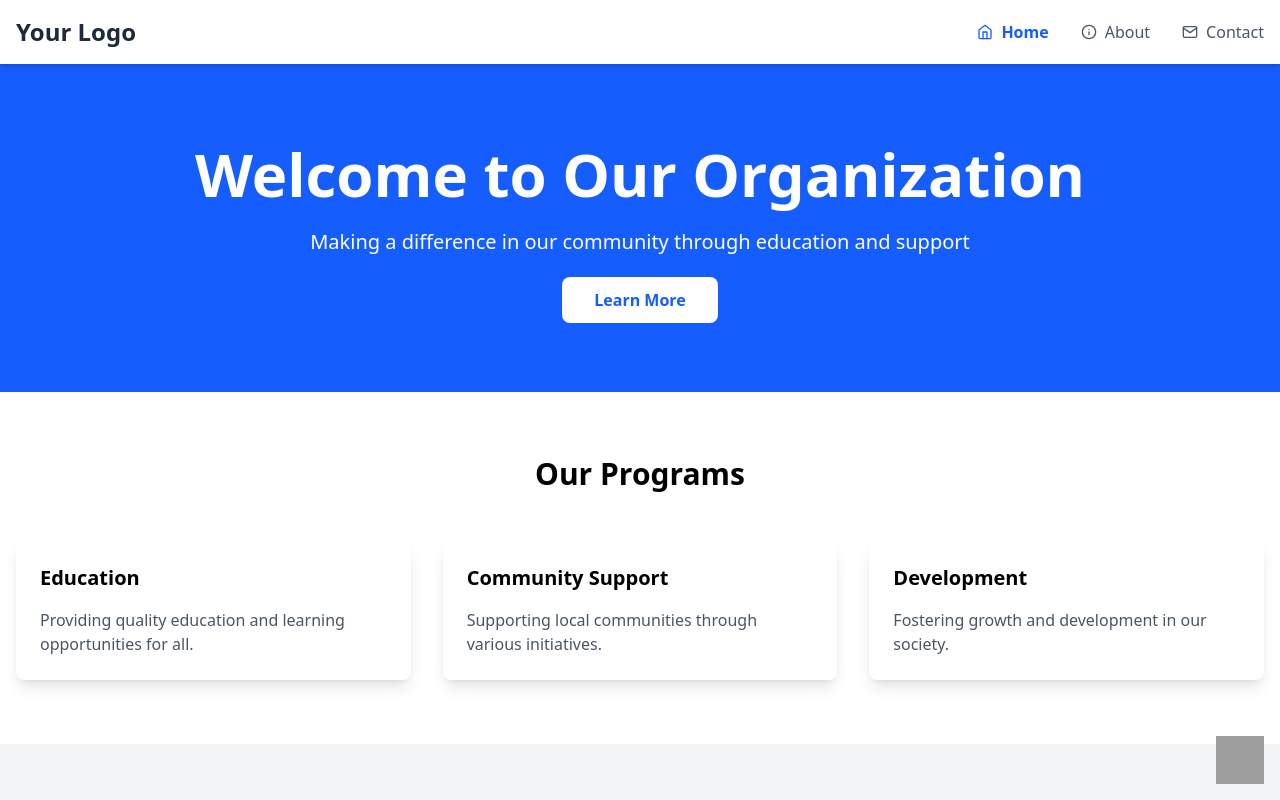
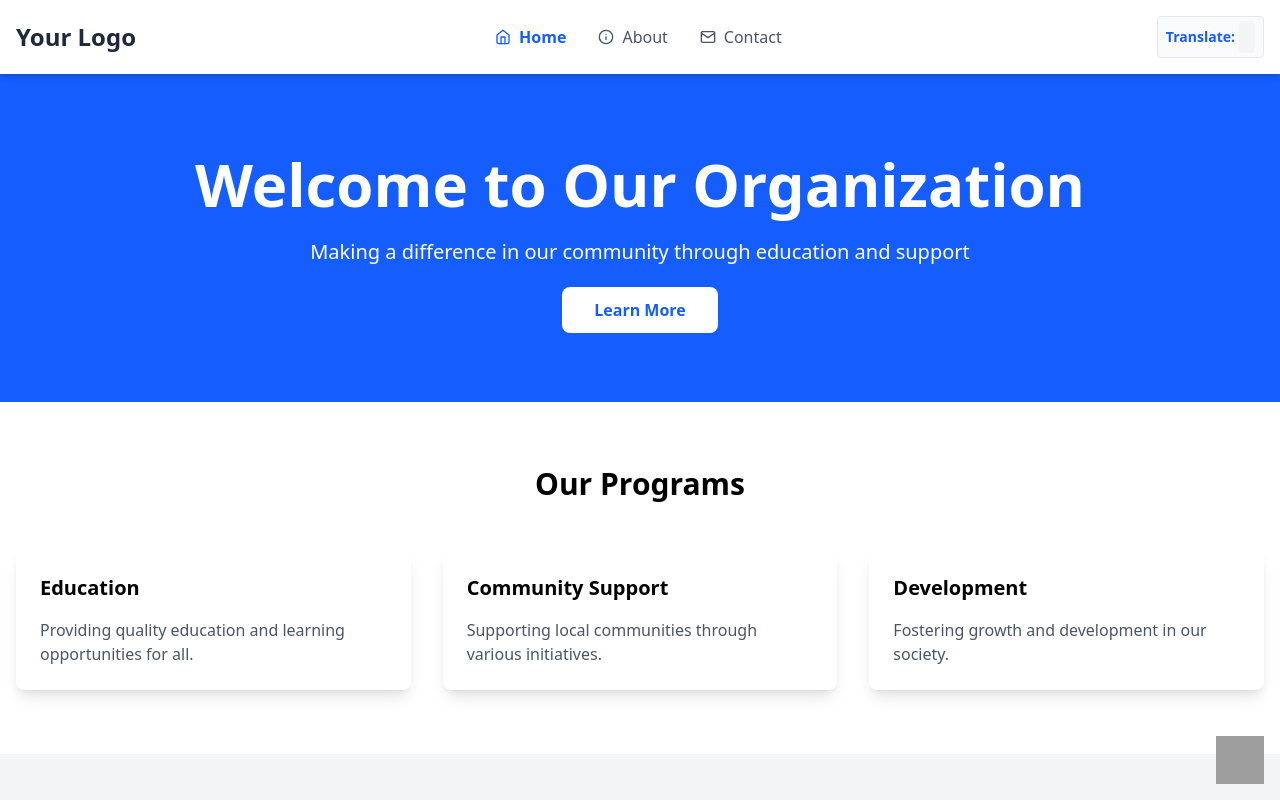
Before and after one commit to ShamanthHiremath/Media-Vision-Bangalore-Website, a React (Vite) app in the folder client/: page / in a window 1280 px wide. Shown: the top 800 px of the page. Built offline with nearby package versions, Linux system fonts and the light colour scheme; grey boxes are pictures that could not be loaded.

Commit message:
added translation

```diff
--- a/client/src/App.css
+++ b/client/src/App.css
@@ -0,0 +1,32 @@
+/* Custom styles for Google Translate in header */
+.google-translate-custom {
+  display: flex;
+  align-items: center;
+  background: #f3f4f6;
+  border-radius: 4px;
+  padding: 2px 8px;
+  /* min-width: 120px; */
+  height: 32px;
+}
+
+/* Hide Google branding and make dropdown compact */
+.goog-logo-link, .goog-te-gadget span {
+  display: none !important;
+}
+.goog-te-gadget {
+  font-size: 0.95rem !important;
+  color: #374151 !important;
+}
+.goog-te-combo {
+  border-radius: 4px;
+  border: 1px solid #d1d5db;
+  padding: 2px 6px;
+  font-size: 0.95rem;
+  background: #fff;
+  color: #374151;
+}
+
+/* Remove extra margin */
+#google_translate_element {
+  margin: 0 !important;
+}
--- a/client/src/App.jsx
+++ b/client/src/App.jsx
@@ -5,6 +5,7 @@ import Footer from './components/Footer';
 import Home from './pages/Home';
 import About from './pages/About';
 import Contact from './pages/Contact';
+import './App.css';
 
 function App() {
   return (
--- /dev/null
+++ b/client/src/components/GoogleTranslate.jsx
@@ -0,0 +1,43 @@
+import React, { useEffect, useRef } from 'react';
+
+const GoogleTranslate = () => {
+  const translateRef = useRef(null);
+
+  useEffect(() => {
+    // Add Google Translate script if it doesn't already exist
+    if (!document.querySelector('#google-translate-script')) {
+      const script = document.createElement('script');
+      script.id = 'google-translate-script';
+      script.src = 'https://translate.google.com/translate_a/element.js?cb=googleTranslateElementInit';
+      script.async = true;
+      document.head.appendChild(script);
+    }
+
+    window.googleTranslateElementInit = () => {
+      if (translateRef.current) {
+        new window.google.translate.TranslateElement(
+          {
+            pageLanguage: 'en',
+            includedLanguages: 'en,kn,hi,ta,te,ml,bn,ur',
+            layout: window.google.translate.TranslateElement.InlineLayout.SIMPLE,
+            autoDisplay: false
+          },
+          translateRef.current
+        );
+      }
+    };
+
+    return () => {
+      delete window.googleTranslateElementInit;
+    };
+  }, []);
+
+  return (
+    <div
+      ref={translateRef}
+      className="google-translate-custom text-sm"
+    ></div>
+  );
+};
+
+export default GoogleTranslate;
--- a/client/src/components/Header.jsx
+++ b/client/src/components/Header.jsx
@@ -1,6 +1,7 @@
 import { useState } from 'react';
 import { NavLink } from 'react-router-dom';
 import { FiHome, FiInfo, FiMail, FiMenu, FiX } from "react-icons/fi";
+import GoogleTranslate from './GoogleTranslate';
 
 function Header() {
   const [menuOpen, setMenuOpen] = useState(false);
@@ -51,6 +52,34 @@ function Header() {
             Contact
           </NavLink>
         </div>
+        {/* Google Translate Button */}
+        <div className="ml-4 flex items-center space-x-2 border border-gray-200 rounded px-2 py-1 bg-gray-50 hover:shadow transition-shadow">
+          <span
+            className="text-sm text-blue-600 font-semibold cursor-pointer inline mr-1 hover:underline"
+            onClick={() => {
+              let attempts = 0;
+              const tryOpenDropdown = () => {
+                const combo = document.querySelector('.goog-te-combo');
+                if (combo) {
+                  combo.focus();
+                  // Try to open with click
+                  combo.click();
+                  // Try to open with keyboard event
+                  const event = new KeyboardEvent('keydown', { key: 'ArrowDown', keyCode: 40, which: 40 });
+                  combo.dispatchEvent(event);
+                } else if (attempts < 5) {
+                  attempts++;
+                  setTimeout(tryOpenDropdown, 300);
+                }
+              };
+              tryOpenDropdown();
+            }}
+          >
+            Translate:
+          </span>
+          <GoogleTranslate />
+        </div>
+
         {/* Mobile Burger */}
         <button
           className="md:hidden"
```
